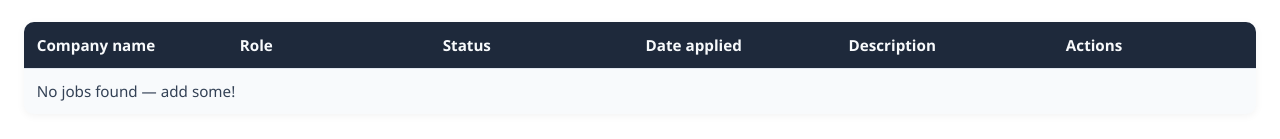
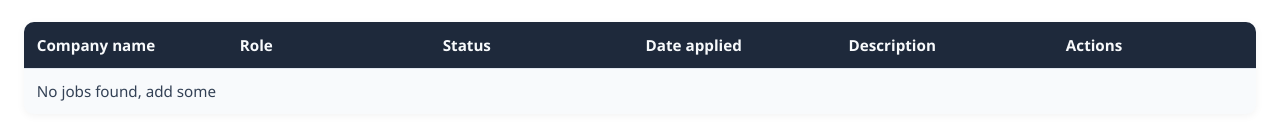
Before and after one commit to Ntombenhle2004/job-Application-tracker, a React (Vite) app: page /home in a window 1280 px wide. Shown: the part 311-450 px from the top of the page. Built offline with nearby package versions, Linux system fonts and the light colour scheme; data requests are answered from the project's data file; sample sign-in values are in the browser's storage.

Commit message:
fixed the fine for telling the user that there are no jobs currently

```diff
--- a/db.json
+++ b/db.json
@@ -58,21 +58,12 @@
       "userId": "281b"
     },
     {
-      "id": "3dd1",
-      "company": "Ntombenhle Ngcobo",
-      "role": "jhh",
-      "status": "applied",
-      "date": "2025-10-03",
-      "description": "wedw3",
-      "userId": "88c5"
-    },
-    {
-      "id": "0b2a",
-      "company": "w",
-      "role": "wd",
-      "status": "applied",
-      "date": "2025-10-07",
-      "description": "dwq",
+      "id": "84f4",
+      "company": "tr",
+      "role": "t",
+      "status": "interviewed",
+      "date": "2025-10-11",
+      "description": "try",
       "userId": "88c5"
     }
   ]
--- a/src/pages/home.tsx
+++ b/src/pages/home.tsx
@@ -371,7 +371,7 @@ export default function Home() {
             ))}
             {jobs.length === 0 && (
               <tr>
-                <td colSpan={6}>No jobs found — add some!</td>
+                <td colSpan={6}>No jobs found, add some</td>
               </tr>
             )}
           </tbody>
```
